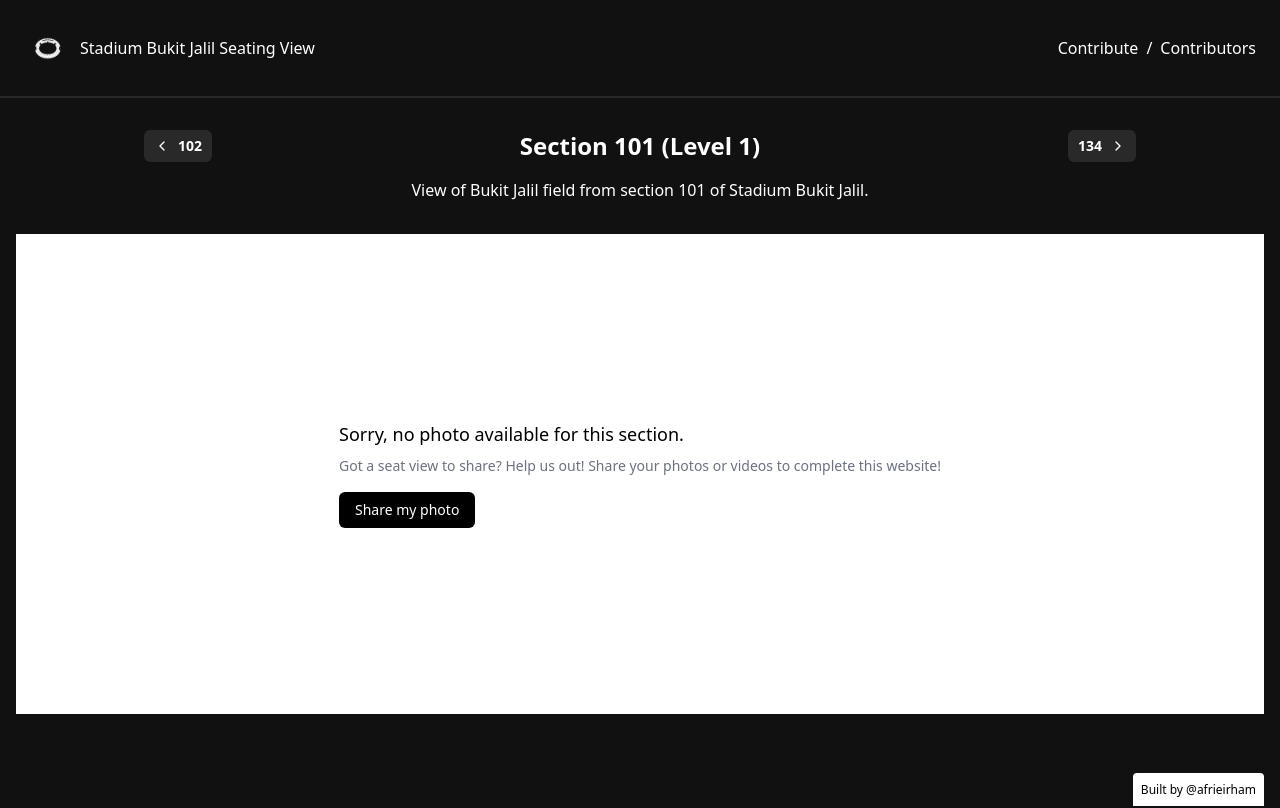
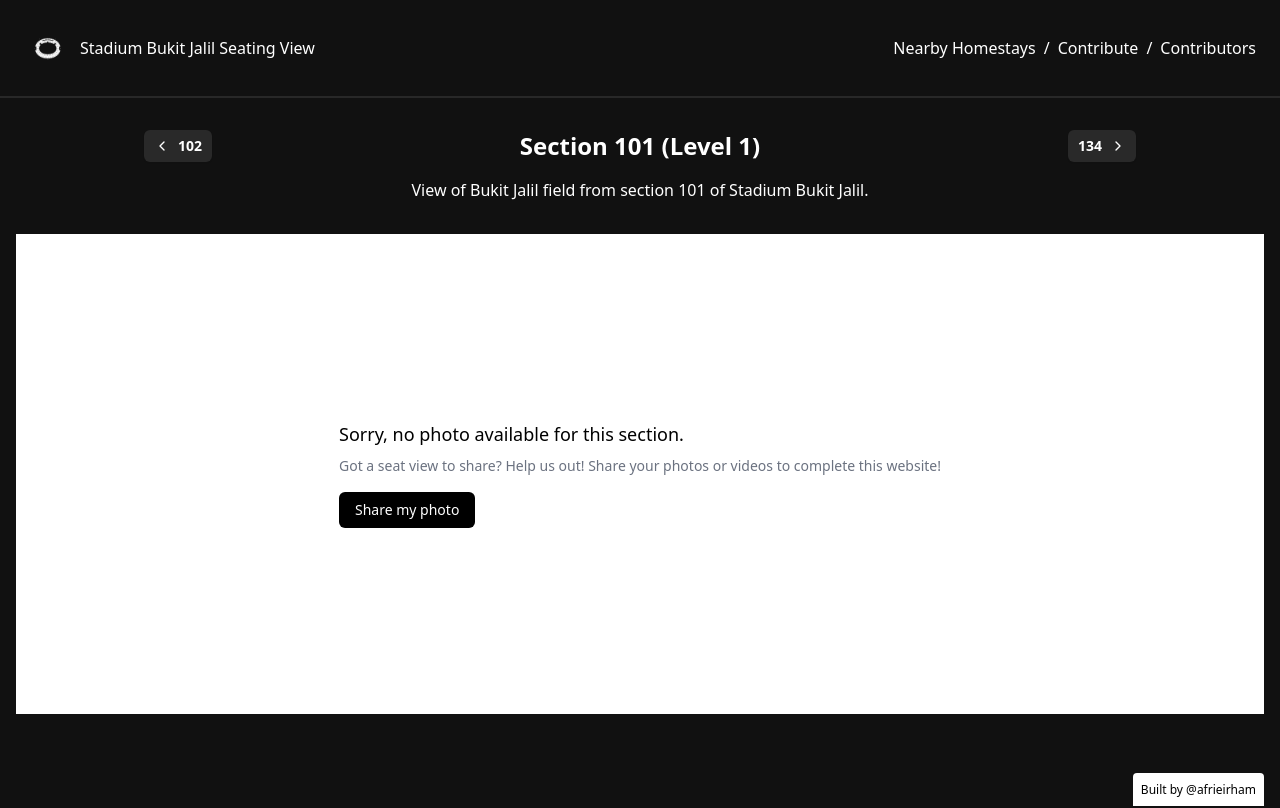
Before and after one commit to afrieirham/bukitjalilstadium, a Next.js app: page /101 in a window 1280 px wide. Shown: the top 808 px of the page. Built offline with nearby package versions, Linux system fonts and the light colour scheme; what react-photo-view would draw is missing.

Commit message:
add homestays

```diff
--- a/src/components/NavBar.tsx
+++ b/src/components/NavBar.tsx
@@ -11,6 +11,10 @@ function NavBar() {
         </span>
       </Link>
       <div className="flex items-center gap-2">
+        <Link href="https://homestay.bukitjalilstadium.com" className="hover:underline">
+          Nearby Homestays
+        </Link>
+        <p>/</p>
         <Link href="/contribute" className="hover:underline">
           Contribute
         </Link>
```
